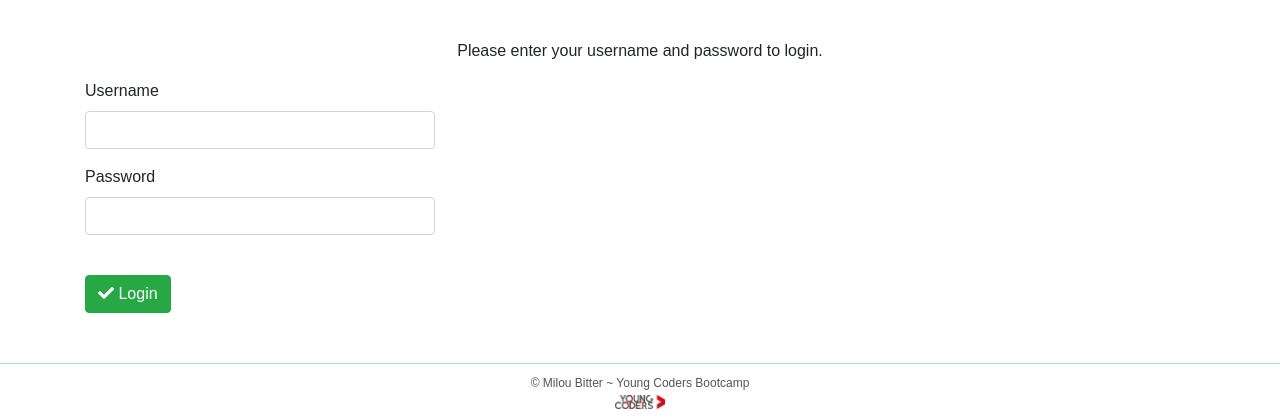
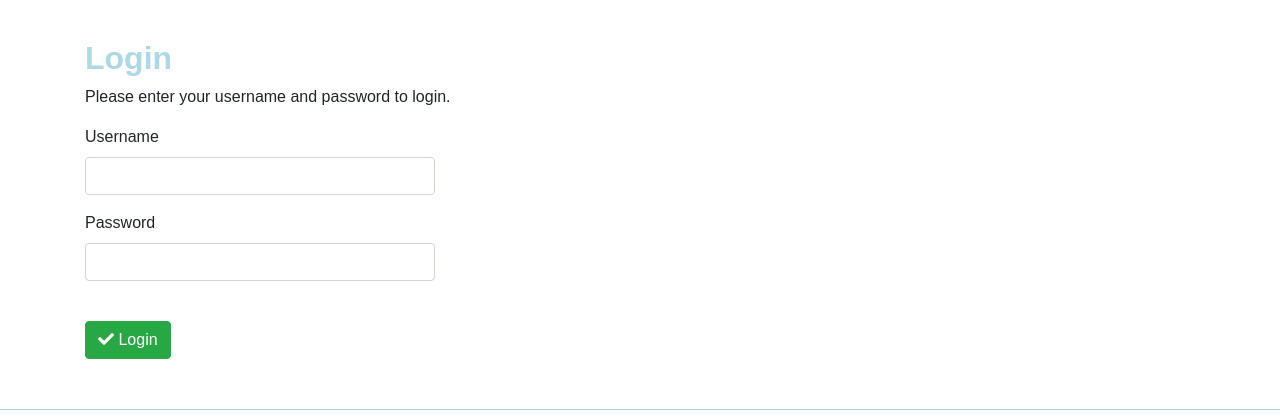
Before and after one commit to miloubitter/booksproject, a PHP site: template app/Views/Login/login.php in a window 1280 px wide. Shown: the part 61-481 px from the top of the page. Run offline with PHP 8.4, Linux system fonts and the light colour scheme; the template is opened without the code that fills it, so the values that code supplies are empty; some libraries are stand-ins or nearby versions.

Commit message:
-style element toegevoegd aan login h1

```diff
--- a/app/Views/Login/login.php
+++ b/app/Views/Login/login.php
@@ -1,9 +1,11 @@
 <div class="container">
     <div class="row">
-        <div class="col"
-            </div><h1><?php echo $viewModel['pageTitle']?></h1>
+        <div class="col">
 
-                <p class="intro">Please enter your username and password to login.</p>
+
+            <h1 style="text-align: left">Login</h1>
+
+            <p>Please enter your username and password to login.</p>
 
             <form action="?route=login" method="post">
                 <div class="row">
@@ -19,12 +21,11 @@
                         </div>
                     </div>
                 </div>
+            </form>
 
                 <br clear="all" />
 
                 <button type="submit" class="btn btn-success"><i class="fa fa-check"></i> Login</button>
-                </form>
         </div>
     </div>
 </div>
-</div>
```
Also changed, not shown: app/Views/Books/details.php (+12 -10 lines). Lines whose indentation alone changed are shown as unchanged.
